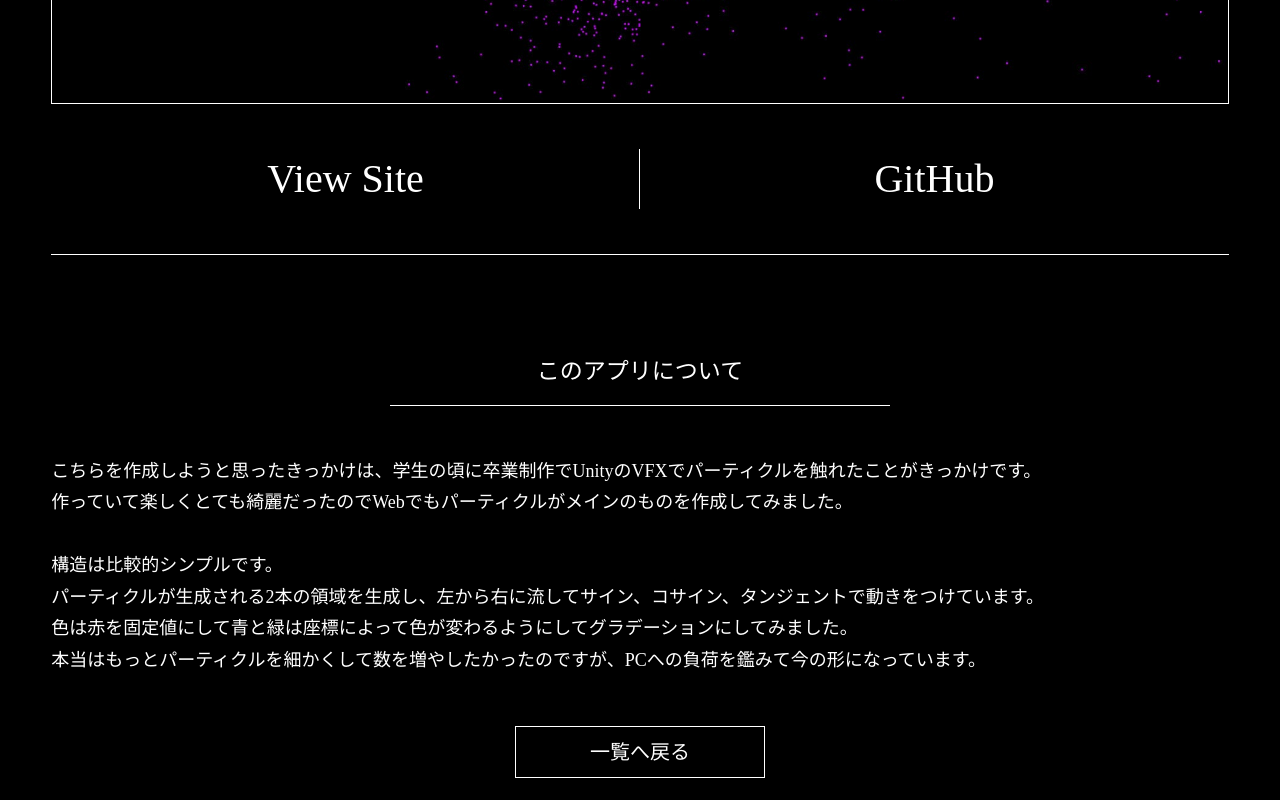
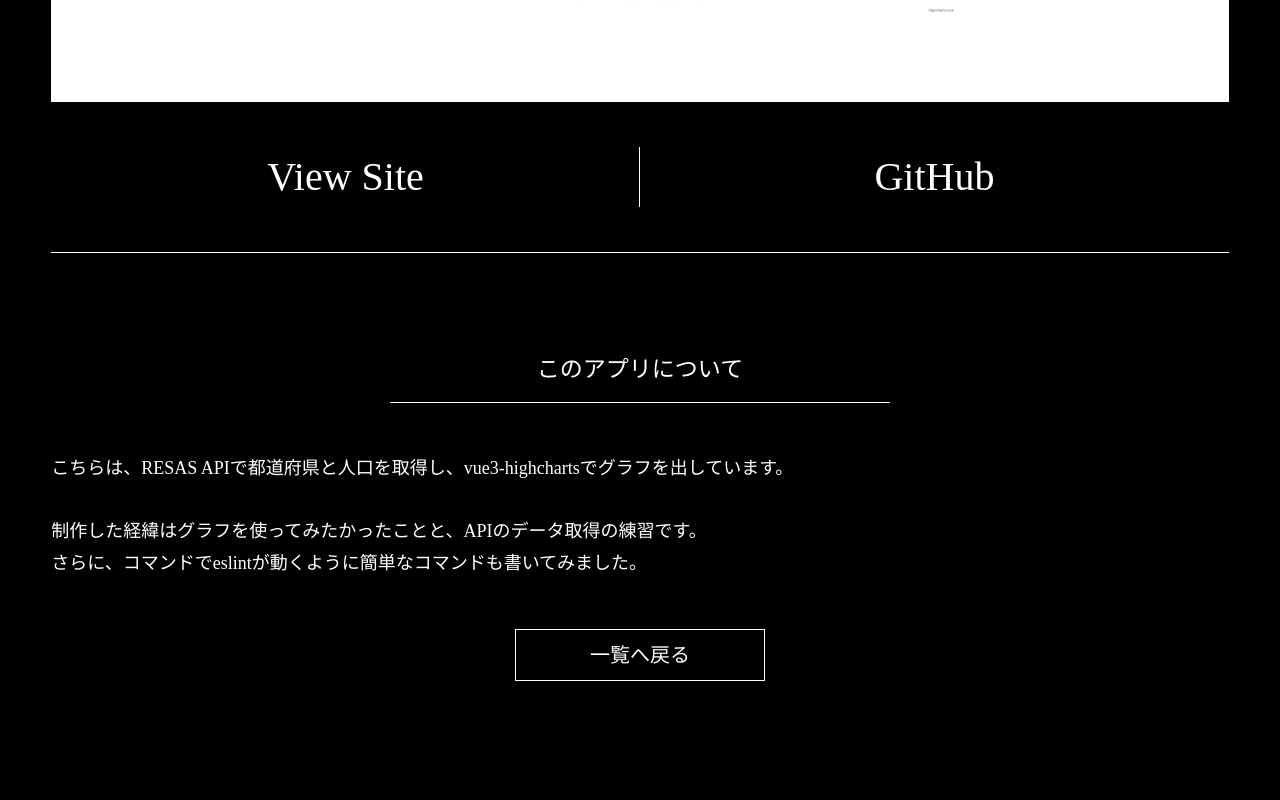
Before and after one commit to yoshizawa888/portfolio, a Vue app: page /portfolio/resas-chart in a window 1280 px wide. Shown: the part 540-1340 px from the top of the page. After the commit the page ends 1281 px from the top, so only its background shows below. Built offline with nearby package versions, Linux system fonts and the light colour scheme; what sf-vue-animated-cursor would draw is missing.

Commit message:
テキスト、画像変更

```diff
--- a/src/views/ResasChart.vue
+++ b/src/views/ResasChart.vue
@@ -1,19 +1,17 @@
 <script lang="ts" setup>
 import Detail from '../components/Detail.vue';
-import mainImg from '../assets/img/particle_wave.jpg';
+import mainImg from '../assets/img/resas_chart.jpg';
 </script>
 <template>
-	<Detail :imgUrl="mainImg" siteUrl="https://yoshizawa888.github.io/particle-wave/" gitUrl="https://github.com/yoshizawa888/particle-wave">
+	<Detail :imgUrl="mainImg" siteUrl="https://yoshizawa888.github.io/resas-chart/"
+		gitUrl="https://github.com/yoshizawa888/resas-chart">
 		<p>
-			こちらを作成しようと思ったきっかけは、学生の頃に卒業制作でUnityのVFXでパーティクルを触れたことがきっかけです。<br />
-			作っていて楽しくとても綺麗だったのでWebでもパーティクルがメインのものを作成してみました。
+			こちらは、RESAS APIで都道府県と人口を取得し、vue3-highchartsでグラフを出しています。
 		</p>
-		<br />
+		<br>
 		<p>
-			構造は比較的シンプルです。<br>
-			パーティクルが生成される2本の領域を生成し、左から右に流してサイン、コサイン、タンジェントで動きをつけています。<br>
-			色は赤を固定値にして青と緑は座標によって色が変わるようにしてグラデーションにしてみました。<br>
-			本当はもっとパーティクルを細かくして数を増やしたかったのですが、PCへの負荷を鑑みて今の形になっています。
+			制作した経緯はグラフを使ってみたかったことと、APIのデータ取得の練習です。<br>
+			さらに、コマンドでeslintが動くように簡単なコマンドも書いてみました。<br>
 		</p>
 	</Detail>
 </template>
```
Also changed, not shown: 3 other files (tests, documents, lock files or other folders).
